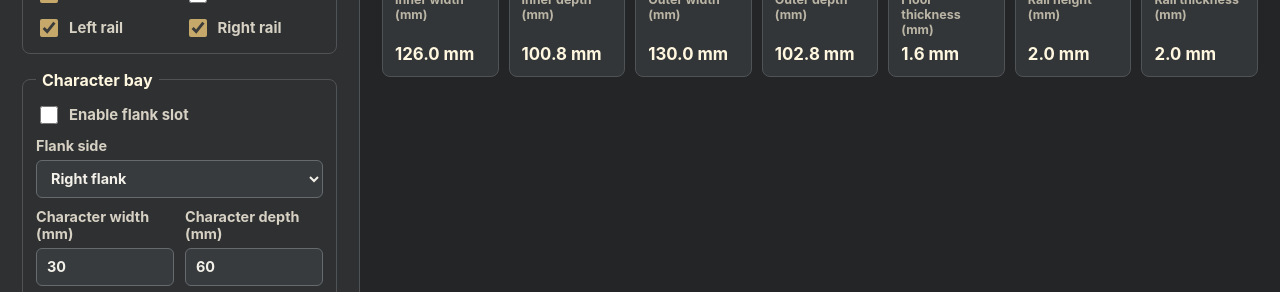
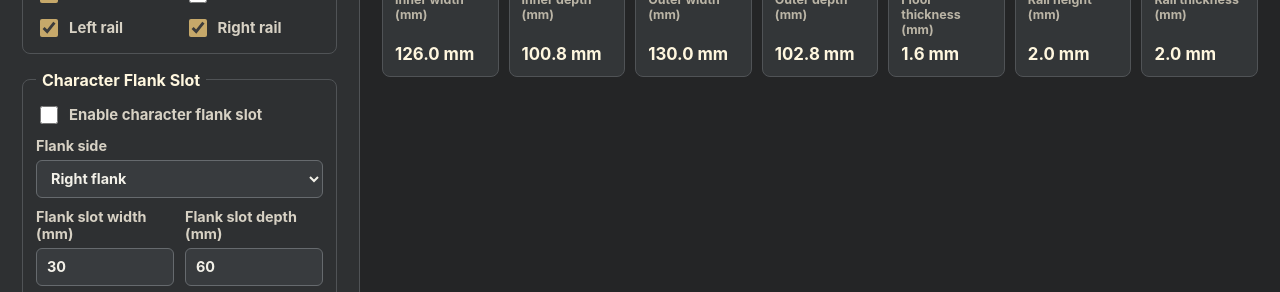
Before and after one commit to greyplasticmodelling/tray-workshop, a React (Vite) app: page / in a window 1280 px wide. Shown: the part 810-1102 px from the top of the page. Built offline with nearby package versions, Linux system fonts and the light colour scheme.

Commit message:
Refine character flank slot rails

```diff
--- a/src/components/TrayControls.tsx
+++ b/src/components/TrayControls.tsx
@@ -152,22 +152,22 @@ export function TrayControls({
 
       {settings.template === 'standard' && (
         <fieldset className="character-options">
-          <legend>Character bay</legend>
-          <label className="toggle" title="Add one custom base space on a flank of the standard tray.">
+          <legend>Character Flank Slot</legend>
+          <label className="toggle" title="Add one custom character flank slot to the standard tray.">
             <input
               type="checkbox"
-              title="Add one custom base space on a flank of the standard tray."
+              title="Add one custom character flank slot to the standard tray."
               checked={settings.characterBayEnabled}
               onChange={(event) => updateToggle('characterBayEnabled', event.target.checked)}
             />
-            <span>Enable flank slot</span>
+            <span>Enable character flank slot</span>
           </label>
 
-          <label className="field" title="Choose which side of the movement tray gets the custom base space.">
+          <label className="field" title="Choose which side of the movement tray gets the character flank slot.">
             <span>Flank side</span>
             <select
               value={settings.characterBaySide}
-              title="Choose which side of the movement tray gets the custom base space."
+              title="Choose which side of the movement tray gets the character flank slot."
               onChange={(event) => onChange({ ...settings, characterBaySide: event.target.value as TraySettings['characterBaySide'] })}
             >
               <option value="left">Left flank</option>
@@ -176,25 +176,25 @@ export function TrayControls({
           </label>
 
           <div className="field-grid">
-            <label className="field" title="Width of the custom character base space from left to right.">
-              <span>Character width (mm)</span>
+            <label className="field" title="Width of the character flank slot from left to right.">
+              <span>Flank slot width (mm)</span>
               <input
                 type="number"
                 min="0"
                 step="1"
-                title="Width of the custom character base space from left to right."
+                title="Width of the character flank slot from left to right."
                 value={settings.characterBaseWidthMm}
                 onChange={(event) => updateNumber('characterBaseWidthMm', event.target.value)}
               />
             </label>
 
-            <label className="field" title="Depth of the custom character base space from front to back.">
-              <span>Character depth (mm)</span>
+            <label className="field" title="Depth of the character flank slot from front to back.">
+              <span>Flank slot depth (mm)</span>
               <input
                 type="number"
                 min="0"
                 step="1"
-                title="Depth of the custom character base space from front to back."
+                title="Depth of the character flank slot from front to back."
                 value={settings.characterBaseDepthMm}
                 onChange={(event) => updateNumber('characterBaseDepthMm', event.target.value)}
               />
--- a/src/components/TrayPreviewSvg.tsx
+++ b/src/components/TrayPreviewSvg.tsx
@@ -40,13 +40,14 @@ export function TrayPreviewSvg({ dimensions, settings }: Props) {
   const mainFloorX = hasCharacterBay && settings.characterBaySide === 'left' ? outerX + dimensions.characterSlotWidthMm : outerX;
   const characterFloorX =
     settings.characterBaySide === 'left' ? outerX : innerX + dimensions.mainInnerWidthMm;
-  const characterFloorWidth =
-    dimensions.characterSlotWidthMm + (settings.characterBaySide === 'left' ? dimensions.leftRailMm : dimensions.rightRailMm);
-  const characterFloorHeight = dimensions.frontRailMm + dimensions.characterSlotDepthMm;
   const baySideRailEnabled =
     hasCharacterBay &&
     (settings.characterBaySide === 'left' ? settings.leftRailEnabled : settings.rightRailEnabled);
   const baySideRailMm = settings.characterBaySide === 'left' ? dimensions.leftRailMm : dimensions.rightRailMm;
+  const hasCharacterReturnRail = baySideRailEnabled && dimensions.characterSlotDepthMm < dimensions.mainInnerDepthMm;
+  const characterFloorWidth = dimensions.characterSlotWidthMm + baySideRailMm;
+  const characterFloorHeight =
+    dimensions.frontRailMm + dimensions.characterSlotDepthMm + (hasCharacterReturnRail ? settings.railThicknessMm : 0);
   const baySideRailX =
     settings.characterBaySide === 'left' ? outerX : outerX + dimensions.outerWidthMm - baySideRailMm;
   const mainSideRailX =
@@ -54,9 +55,9 @@ export function TrayPreviewSvg({ dimensions, settings }: Props) {
       ? outerX + dimensions.characterSlotWidthMm
       : innerX + dimensions.mainInnerWidthMm;
   const stepRailX = settings.characterBaySide === 'left' ? outerX : innerX + dimensions.mainInnerWidthMm;
-  const stepRailY = innerY + dimensions.characterSlotDepthMm - settings.railThicknessMm;
+  const stepRailY = innerY + dimensions.characterSlotDepthMm;
   const stepRailWidth = dimensions.characterSlotWidthMm + baySideRailMm;
-  const mainSideRailHeight = dimensions.outerDepthMm - dimensions.frontRailMm - dimensions.characterSlotDepthMm + settings.railThicknessMm;
+  const mainSideRailHeight = dimensions.outerDepthMm - dimensions.frontRailMm - dimensions.characterSlotDepthMm;
   const magnetCenters = getMagnetCutoutCenters(settings, dimensions);
   const footprints = [];
   for (let row = 0; row < rankCounts.length; row += 1) {
@@ -211,7 +212,7 @@ export function TrayPreviewSvg({ dimensions, settings }: Props) {
               height={characterFloorHeight}
               className="rail"
             />
-            {dimensions.characterSlotDepthMm < dimensions.mainInnerDepthMm && (
+            {hasCharacterReturnRail && (
               <>
                 <rect
                   x={stepRailX}
--- a/src/geometry/generateTrayMesh.ts
+++ b/src/geometry/generateTrayMesh.ts
@@ -299,8 +299,11 @@ export function generateTrayMesh(settings: TraySettings): THREE.Group {
     dimensions.mainInnerWidthMm / 2;
   const characterSideRailMm =
     settings.characterBaySide === 'left' ? dimensions.leftRailMm : dimensions.rightRailMm;
+  const hasCharacterReturnRail =
+    hasCharacterBay && characterSideRailMm > 0 && dimensions.characterSlotDepthMm < dimensions.mainInnerDepthMm;
   const characterFloorWidth = dimensions.characterSlotWidthMm + characterSideRailMm;
-  const characterFloorDepth = dimensions.frontRailMm + dimensions.characterSlotDepthMm;
+  const characterFloorDepth =
+    dimensions.frontRailMm + dimensions.characterSlotDepthMm + (hasCharacterReturnRail ? settings.railThicknessMm : 0);
   const characterFloorX =
     settings.characterBaySide === 'left' ? outerLeftX : innerLeftX + dimensions.mainInnerWidthMm;
   const characterFloorCenterX = characterFloorX + characterFloorWidth / 2;
@@ -405,21 +408,21 @@ export function generateTrayMesh(settings: TraySettings): THREE.Group {
       ),
     );
 
-    if (dimensions.characterSlotDepthMm < dimensions.mainInnerDepthMm) {
+    if (hasCharacterReturnRail) {
       const stepRailWidth = dimensions.characterSlotWidthMm + characterSideRailMm;
       const stepRailCenterX =
         settings.characterBaySide === 'left'
           ? outerLeftX + stepRailWidth / 2
           : innerLeftX + dimensions.mainInnerWidthMm + stepRailWidth / 2;
-      const stepRailCenterY = innerFrontY + dimensions.characterSlotDepthMm - settings.railThicknessMm / 2;
+      const stepRailCenterY = innerFrontY + dimensions.characterSlotDepthMm + settings.railThicknessMm / 2;
       const mainSideRailDepth =
-        dimensions.outerDepthMm - dimensions.frontRailMm - dimensions.characterSlotDepthMm + settings.railThicknessMm;
+        dimensions.outerDepthMm - dimensions.frontRailMm - dimensions.characterSlotDepthMm;
       const mainSideRailCenterX =
         settings.characterBaySide === 'left'
           ? outerLeftX + dimensions.characterSlotWidthMm + settings.railThicknessMm / 2
           : innerLeftX + dimensions.mainInnerWidthMm + settings.railThicknessMm / 2;
       const mainSideRailCenterY =
-        innerFrontY + dimensions.characterSlotDepthMm - settings.railThicknessMm + mainSideRailDepth / 2;
+        innerFrontY + dimensions.characterSlotDepthMm + mainSideRailDepth / 2;
 
       group.add(
         createBox(
--- a/src/geometry/trayMath.ts
+++ b/src/geometry/trayMath.ts
@@ -208,7 +208,7 @@ export function validateTraySettings(settings: TraySettings): ValidationResult {
       settings.characterBayEnabled &&
       settings.magnetDiameterMm > Math.min(dimensions.characterSlotWidthMm, dimensions.characterSlotDepthMm)
     ) {
-      messages.push('Magnet diameter must fit inside the character bay.');
+      messages.push('Magnet diameter must fit inside the character flank slot.');
     }
 
     if (
```
